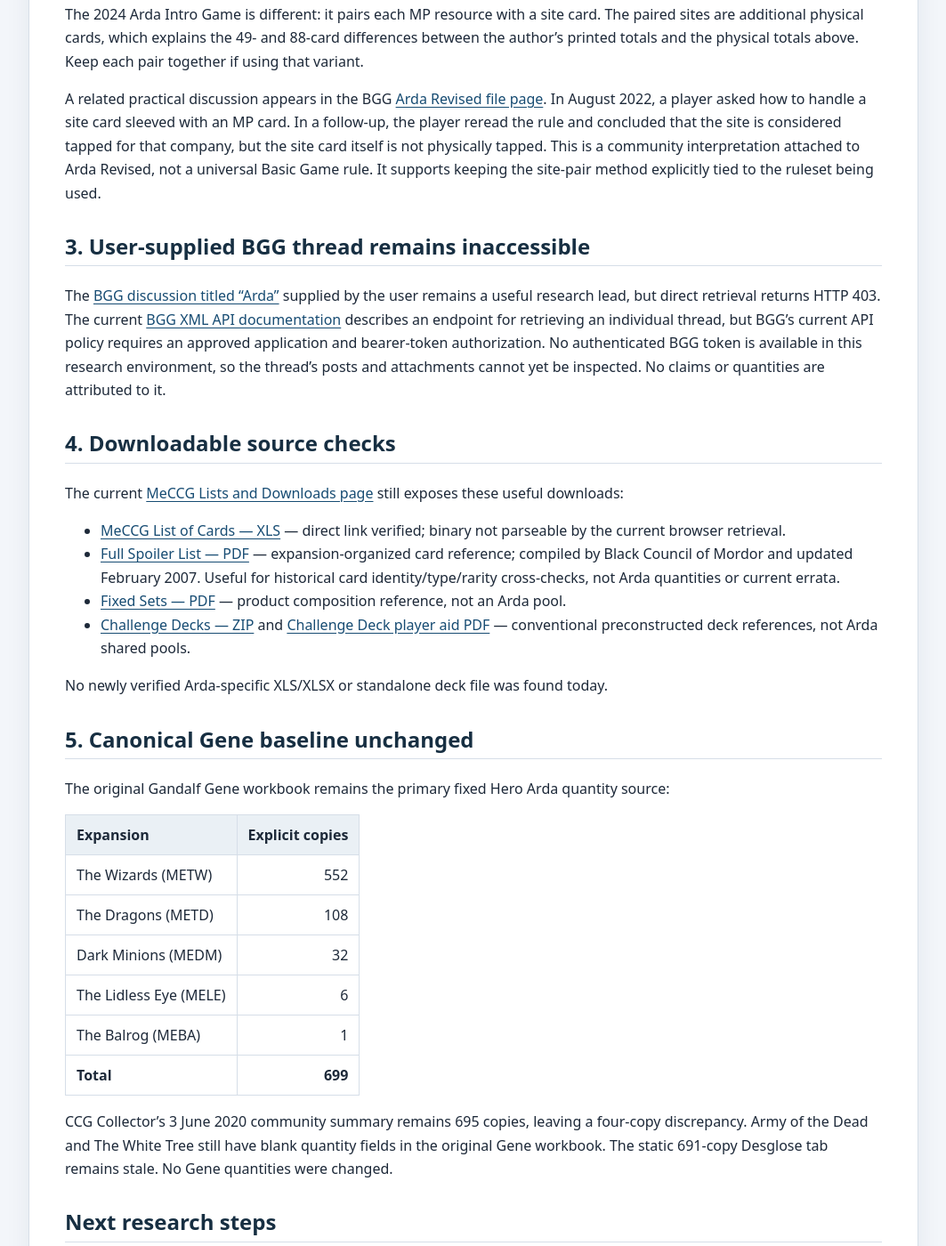
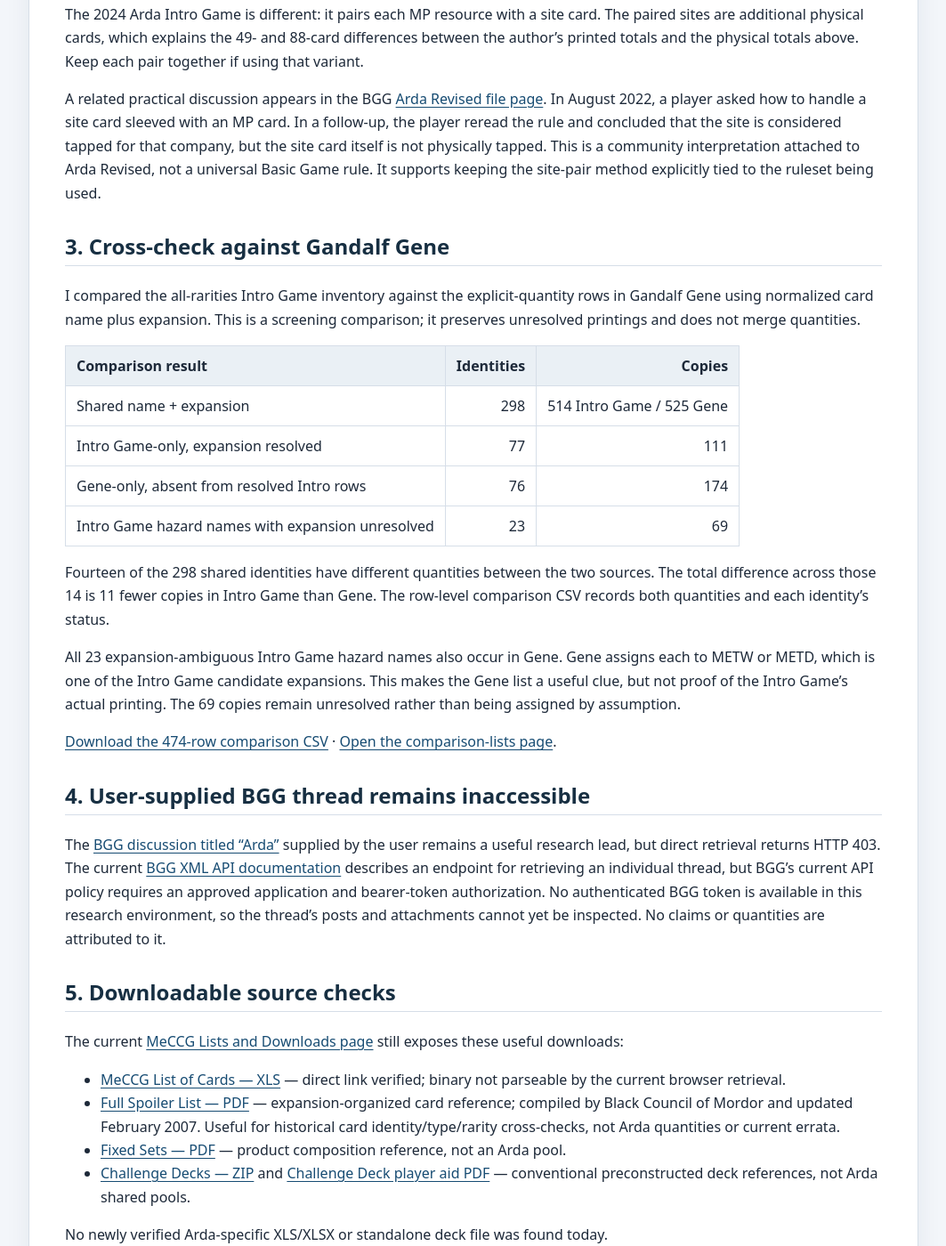
Before and after one commit to JamSpot/meccg-arda-master-database, a Jekyll site: the page built from docs/research-watch-2026-11-20.md, in a window 1280 px wide and 1400 px high, scrolled down 2389 px. Shown: the whole window at 89% size, without its empty margins (108-1171 px from the left). Built offline with Jekyll 4.4.1, drawn with Linux system fonts in a browser that asks for light colours; some of the changed text lies outside the part shown.

Commit message:
Add Intro Game versus Gene comparison findings to research watch

```diff
--- a/docs/research-watch-2026-11-20.md
+++ b/docs/research-watch-2026-11-20.md
@@ -69,11 +69,28 @@ The 2024 Arda Intro Game is different: it pairs each MP resource with a site car
 
 A related practical discussion appears in the BGG [Arda Revised file page](https://boardgamegeek.com/filepage/98645/arda-revised). In August 2022, a player asked how to handle a site card sleeved with an MP card. In a follow-up, the player reread the rule and concluded that the site is considered tapped for that company, but the site card itself is not physically tapped. This is a community interpretation attached to Arda Revised, not a universal Basic Game rule. It supports keeping the site-pair method explicitly tied to the ruleset being used.
 
-## 3. User-supplied BGG thread remains inaccessible
+## 3. Cross-check against Gandalf Gene
+
+I compared the all-rarities Intro Game inventory against the explicit-quantity rows in Gandalf Gene using normalized card name plus expansion. This is a screening comparison; it preserves unresolved printings and does not merge quantities.
+
+| Comparison result | Identities | Copies |
+|---|---:|---:|
+| Shared name + expansion | 298 | 514 Intro Game / 525 Gene |
+| Intro Game-only, expansion resolved | 77 | 111 |
+| Gene-only, absent from resolved Intro rows | 76 | 174 |
+| Intro Game hazard names with expansion unresolved | 23 | 69 |
+
+Fourteen of the 298 shared identities have different quantities between the two sources. The total difference across those 14 is 11 fewer copies in Intro Game than Gene. The row-level comparison CSV records both quantities and each identity's status.
+
+All 23 expansion-ambiguous Intro Game hazard names also occur in Gene. Gene assigns each to METW or METD, which is one of the Intro Game candidate expansions. This makes the Gene list a useful clue, but not proof of the Intro Game's actual printing. The 69 copies remain unresolved rather than being assigned by assumption.
+
+[Download the 474-row comparison CSV](../data/arda-intro-game-vs-gandalf-gene-comparison.csv) · [Open the comparison-lists page](comparison-lists.html#4-november-2026--arda-intro-game-row-level-normalization).
+
+## 4. User-supplied BGG thread remains inaccessible
 
 The [BGG discussion titled “Arda”](https://boardgamegeek.com/thread/1426276/arda) supplied by the user remains a useful research lead, but direct retrieval returns HTTP 403. The current [BGG XML API documentation](https://boardgamegeek.com/using_the_xml_api) describes an endpoint for retrieving an individual thread, but BGG's current API policy requires an approved application and bearer-token authorization. No authenticated BGG token is available in this research environment, so the thread's posts and attachments cannot yet be inspected. No claims or quantities are attributed to it.
 
-## 4. Downloadable source checks
+## 5. Downloadable source checks
 
 The current [MeCCG Lists and Downloads page](https://meccg.com/cards/lists-and-downloads/) still exposes these useful downloads:
 
```
Also changed, not shown: other parts of docs/research-watch-2026-11-20.md (+1 -1 lines).
